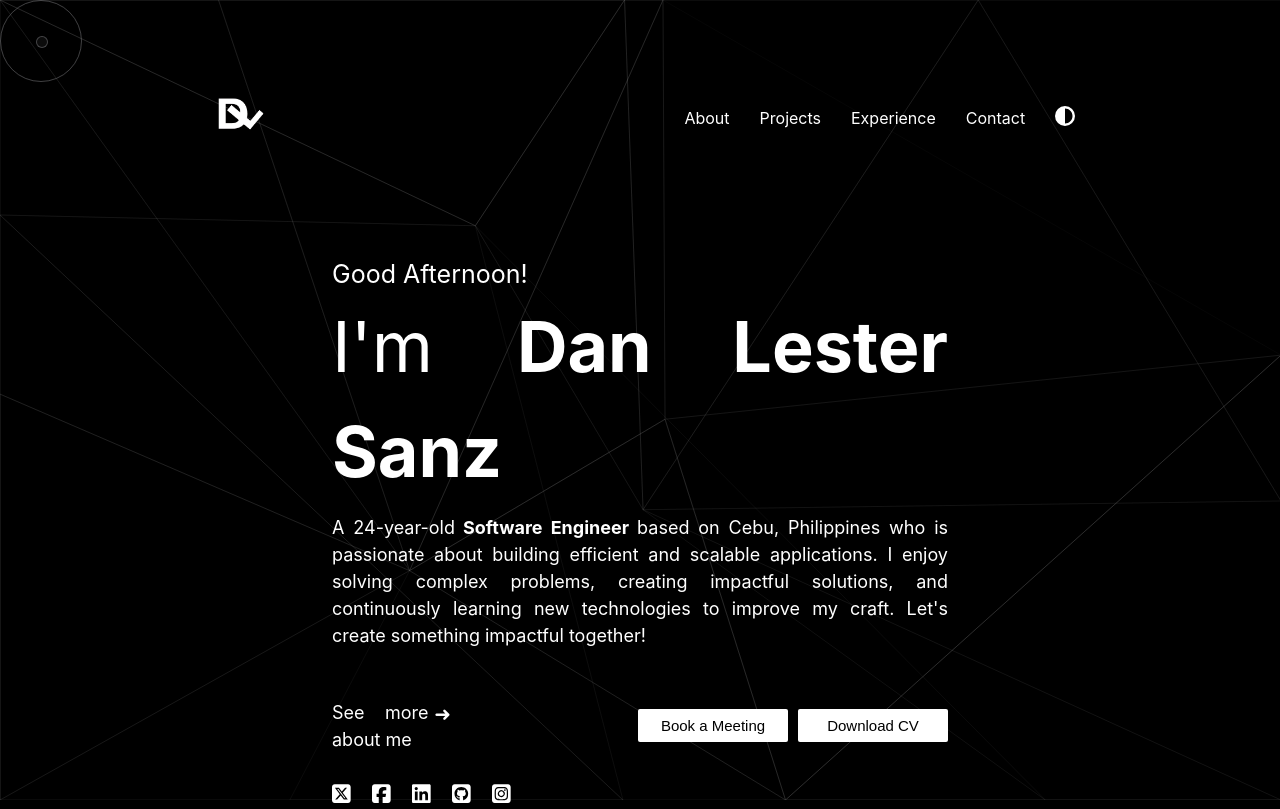
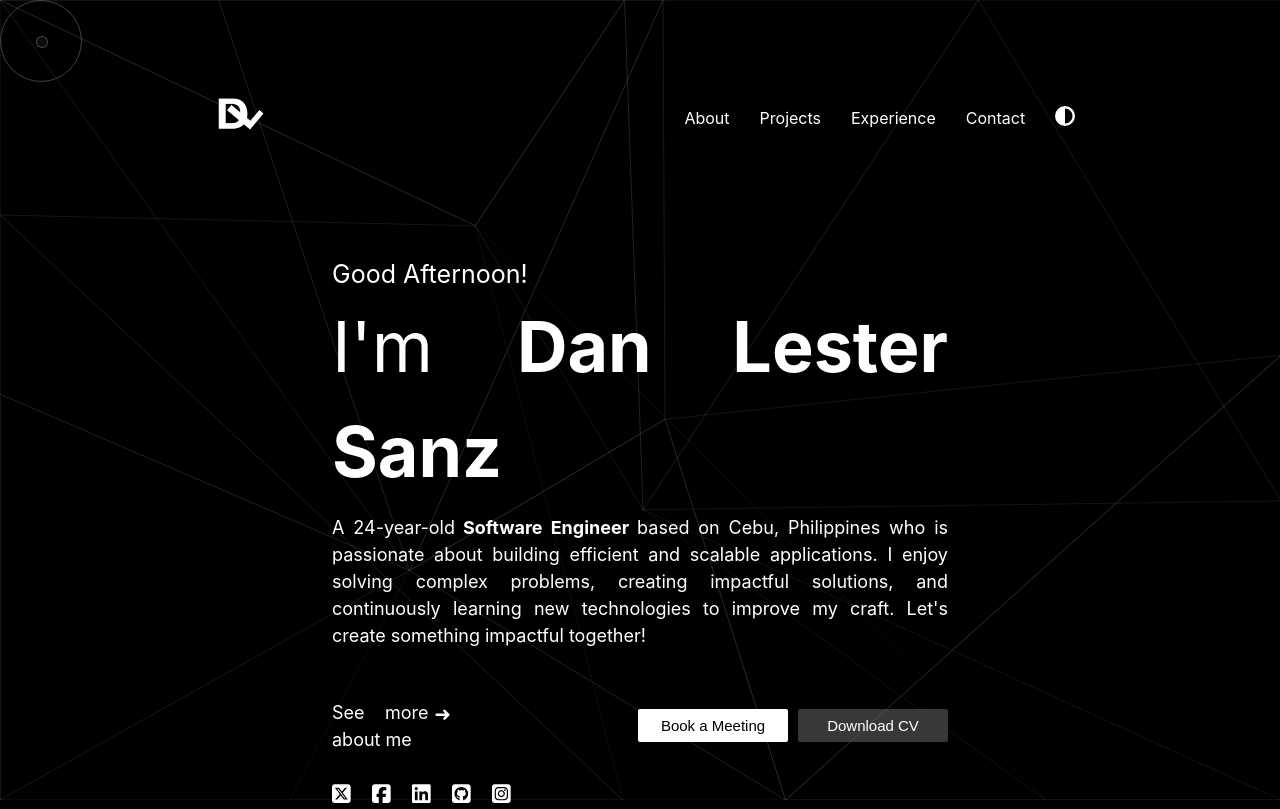
Before and after one commit to dan2xsanz/my-portfolio, a React (Vite) app in the folder my-portfolio-2024/: page / in a window 1280 px wide. Built offline with nearby package versions, Linux system fonts and the light colour scheme.

Commit message:
add secondary button feature

```diff
--- /dev/null
+++ b/my-portfolio-2024/src/common/button/button-interface.ts
@@ -0,0 +1,11 @@
+export enum ButtonSize {
+  large,
+  medium,
+  small,
+}
+
+export interface ButtonInterface {
+  size: ButtonSize;
+  label: string;
+  onClick: () => void;
+}
--- a/my-portfolio-2024/src/common/button/button-style.css
+++ b/my-portfolio-2024/src/common/button/button-style.css
@@ -2,10 +2,9 @@
   padding: 8px;
   border: none;
   border-radius: 2px;
-  font-weight:400;
+  font-weight: 400;
   cursor: pointer;
   transition: background-color 0.5s ease, transform 0.3s ease;
-
 }
 
 .button-style.white {
@@ -50,7 +49,6 @@
   width: 100px;
 }
 
-
 .button-style.white:hover {
   color: white;
   transform: scale(1.08);
@@ -62,3 +60,67 @@
   transform: scale(1.08);
   background-color: rgba(29, 28, 28, 0.24);
 }
+
+
+
+
+
+
+
+
+
+
+
+.button-style.secondary.white {
+  color: white;
+  background-color: rgba(109, 107, 107, 0.521);
+}
+
+.button-style.secondary.dark {
+  color: black;
+  background-color: rgba(0, 0, 0, 0.247);
+}
+
+.button-style.secondary.white:hover {
+  color: black;
+  transform: scale(1.08);
+  background-color: white;
+}
+
+.button-style.secondary.white.large {
+  font-weight: 520;
+  font-size: 15px;
+  width: 150px;
+}
+
+.button-style.secondary.dark.large {
+  font-weight: 520;
+  font-size: 15px;
+  width: 150px;
+}
+
+.button-style.secondary.white.medium {
+  font-size: 12px;
+  width: 120px;
+}
+
+.button-style.secondary.dark.medium {
+  font-size: 12px;
+  width: 120px;
+}
+
+.button-style.secondary.white.small {
+  font-size: 10px;
+  width: 100px;
+}
+
+.button-style.secondary.dark.small {
+  font-size: 10px;
+  width: 100px;
+}
+
+.button-style.dark:hover {
+  color: white;
+  transform: scale(1.08);
+  background-color: black;
+}
--- a/my-portfolio-2024/src/common/button/button.tsx
+++ b/my-portfolio-2024/src/common/button/button.tsx
@@ -1,17 +1,6 @@
 import "./button-style.css";
 import { useStore } from "../../store";
-
-export enum ButtonSize {
-  large,
-  medium,
-  small
-}
-
-interface ButtonInterface {
-  size: ButtonSize;
-  label: string;
-  onClick: () => void;
-}
+import { ButtonInterface, ButtonSize } from "./button-interface";
 
 export const Button = (props: ButtonInterface) => {
   const { size, label, onClick } = props;
@@ -32,7 +21,6 @@ export const Button = (props: ButtonInterface) => {
           {label}
         </button>
       );
-
     case ButtonSize.medium:
       return (
         <button
@@ -61,3 +49,27 @@ export const Button = (props: ButtonInterface) => {
       return <button className="button-style"> {label}</button>;
   }
 };
+
+export const SecondaryButton = (props: ButtonInterface) => {
+  const { size, label, onClick } = props;
+
+  const { mode } = useStore();
+
+  switch (size) {
+    case ButtonSize.large:
+      return (
+        <button
+          className={
+            mode === "white"
+              ? "button-style secondary white large"
+              : "button-style secondary dark large"
+          }
+          onClick={onClick}
+        >
+          {label}
+        </button>
+      );
+    default:
+      <></>;
+  }
+};
--- a/my-portfolio-2024/src/common/button/index.ts
+++ b/my-portfolio-2024/src/common/button/index.ts
@@ -0,0 +1,2 @@
+export * from "./button";
+export * from "./button-interface";
--- a/my-portfolio-2024/src/common/index.ts
+++ b/my-portfolio-2024/src/common/index.ts
@@ -3,4 +3,4 @@ export * from "./icons";
 export * from "./social-media-icons";
 export * from "./main-background/main-background";
 export * from "./education-details";
-export * from  "./button/button"
+export * from  "./button"
--- a/my-portfolio-2024/src/components/introduction/introduction.tsx
+++ b/my-portfolio-2024/src/components/introduction/introduction.tsx
@@ -1,8 +1,14 @@
 import { currentTimeGreetings, myRealtimeAge } from "../../functions";
-import { Button, ButtonSize, SocialMediaIcons } from "../../common";
+import {
+  Button,
+  ButtonSize,
+  SecondaryButton,
+  SocialMediaIcons,
+} from "../../common";
 import { useNavigate } from "react-router-dom";
 import { useEffect } from "react";
 import "./introduction-style.css";
+import { CALENDLY_URL } from "../../config";
 // import gsap from "gsap";
 
 // import dlPhoto from "../../assets/snz-v2.jpg";
@@ -60,11 +66,9 @@ export const Introduction = () => {
             <Button
               size={ButtonSize.large}
               label={"Book a Meeting"}
-              onClick={() =>
-                window.open("https://calendly.com/danles-sanz", "_blank")
-              }
+              onClick={() => window.open(CALENDLY_URL, "_blank")}
             />
-            <Button
+            <SecondaryButton
               size={ButtonSize.large}
               label={"Download CV"}
               onClick={() => {}}
--- a/my-portfolio-2024/src/config/config.ts
+++ b/my-portfolio-2024/src/config/config.ts
@@ -3,3 +3,4 @@ export const FACEBOOK_URL = import.meta.env.VITE_FACEBOOK_URL;
 export const LINKEDIN_URL = import.meta.env.VITE_LINKEDIN_URL;
 export const GITHUB_URL = import.meta.env.VITE_GITHUB_URL;
 export const INSTAGRAM_URL = import.meta.env.VITE_INSTAGRAM_URL;
+export const CALENDLY_URL = import.meta.env.VITE_CALENDLY_URL;
```
Also changed, not shown: 2 other files (tests, documents, lock files or other folders).
